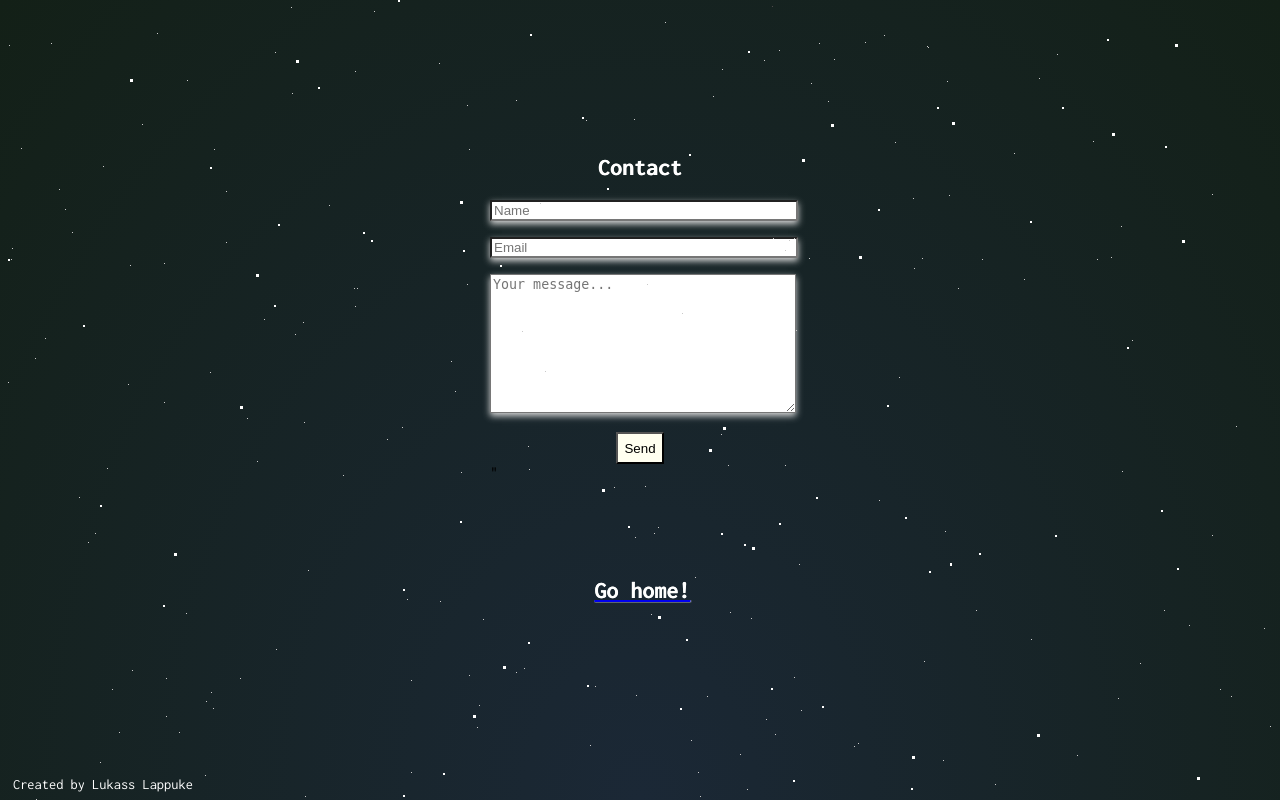
After one commit to 11lll/acount-balance-app, a Flask app: page /contact in a window 1280 px wide. The commit adds this page. Run offline with Flask 2, Linux system fonts and the light colour scheme.

Commit message:
rework forms with wtforms

```diff
--- a/application.py
+++ b/application.py
@@ -1,37 +1,22 @@
 from flask import Flask, redirect, url_for, render_template, request
 import smtplib
 from balance_projection import balance_projection
-from flask_wtf import FlaskForm
-from wtforms import StringField, PasswordField
-from wtforms import StringField, TextAreaField, SubmitField
-from wtforms.validators import InputRequired, Email
+from forms import ContactForm
 
 application = Flask(__name__)
 application.config['SECRET_KEY'] = "Don'tTellAnyone!"
 
-class ContactForm(FlaskForm):                    #https://stackoverflow.com/questions/25324113/email-validation-from-wtform-using-flask
-  name = StringField("name",  [InputRequired("Please enter your name.")], render_kw={"placeholder": "Name"})
-  email = StringField("email",  [InputRequired("Please enter your email address."), Email("This field requires a valid email address")], render_kw={"placeholder": "Email"})
-  message = TextAreaField("message",  [InputRequired("Not including a message would be stupid")], render_kw={"placeholder": "Your message..."})
-  submit = SubmitField("Send")
 
-
-@application.route("/form", methods=["POST", "GET"])
-def form():
-    title = "Thank You!"
-    return render_template("form.html", title=title)
-
-
-
-@application.route("/", methods=["POST", "GET"])
-def home():
+@application.route("/contact", methods=["POST", "GET"])
+def contact():
     form = ContactForm()
 
-    if form.validate_on_submit():
-        req = request.form.get          #https://www.youtube.com/watch?v=lLc_jHkifRc&ab_channel=PrettyPrinted
-        name = req("name")
-        email = req("email")
-        message = req("message")
+    if form.is_submitted():
+        name = form.name.data
+        email = form.email.data
+        message = form.message.data
+
+        # print(f'You have a new message from {name} || {email} \n\n {message}')
 
         msg = f'You have a new message from {name} || {email} \n\n {message}'
 
@@ -40,6 +25,18 @@ def home():
         server.login("fundprojector@gmail.com", "DFtJXuL8ir.60aRPGtlOC")
         server.sendmail("fundprojector@gmail.com", "fundprojector@gmail.com", msg)
         return render_template("form.html", form=form)
+    return render_template("contact.html", form=form)
+
+
+# @application.route("/form", methods=["POST", "GET"])
+# def form():
+#     title = "Thank You!"
+#     return render_template("form.html", title=title)
+
+
+
+@application.route("/", methods=["POST", "GET"])
+def home():
 
     #return "HE!"
     if request.method == "POST":
@@ -61,7 +58,7 @@ def home():
         #print(acc_balance, weekly_expenses, monthly_income, monthly_expenses)
         return redirect(url_for("dataframe", acc_balance=ab, weekly_expenses=we, monthly_income=mi, monthly_expenses=me))
 
-    return render_template("index.html", form=form)
+    return render_template("index.html")
 
 
 @application.route("/dataframe", methods=["GET"])
--- /dev/null
+++ b/forms.py
@@ -0,0 +1,18 @@
+from flask_wtf import FlaskForm
+from wtforms import StringField, TextAreaField, SubmitField, DecimalField
+from wtforms.validators import DataRequired, InputRequired, Email
+
+
+class ContactForm(FlaskForm):                    #https://stackoverflow.com/questions/25324113/email-validation-from-wtform-using-flask
+  name = StringField("name",  [InputRequired("Please enter your name.")], render_kw={"placeholder": "Name"})
+  email = StringField("email", validators=[InputRequired("Please enter your email address."),  Email("This field requires a valid email address")], render_kw={"placeholder": "Email"})
+  message = TextAreaField("message",  [InputRequired("Not including a message would be stupid")], render_kw={"placeholder": "Your message..."})
+  send = SubmitField("Send")
+
+
+class BalanceForm(FlaskForm):
+    accbal = DecimalField("Account Balance", validators=[DataRequired()])
+    moninc = DecimalField("Monthly Income", validators=[DataRequired()])
+    monexp = DecimalField("Monthly Expenses", validators=[DataRequired()])
+    weekexp = DecimalField("Weekly Expenses", validators=[DataRequired()])
+    submit = SubmitField("Generate Report")
--- a/static/styles/main.css
+++ b/static/styles/main.css
@@ -61,7 +61,7 @@ body {
   padding: 2em;
   margin-left: auto;
   margin-right: auto;
-  margin-top: 14vh;
+  margin-top: 15vh;
   outline: 1px solid #3f4832;
   -webkit-box-shadow: 0em 1em 1.5em white;
           box-shadow: 0em 1em 1.5em white;
@@ -137,7 +137,7 @@ h3 {
 
 .contact-section {
   padding: 2em;
-  margin-top: 8em;
+  margin-top: 6em;
   display: -webkit-box;
   display: -ms-flexbox;
   display: flex;
@@ -151,6 +151,16 @@ h3 {
   max-width: 300px;
   margin: 0 auto;
   width: 100%;
+}
+
+.contact-section h1 {
+  text-align: center;
+  color: white;
+  text-shadow: .4px .3px  #ffffff;
+}
+
+.contact-section h1:hover {
+  color: #d3eeda;
 }
 
 .contact-section h2 {
@@ -187,6 +197,25 @@ h3 {
 
 .contact-section input[type="submit"]:hover {
   background-color: var(--main-hover-color);
+}
+
+.contact-section .go-home-btn {
+  margin-top: 6em;
+  margin-left: .3em;
+}
+
+.contact-section .send-box {
+  display: -webkit-box;
+  display: -ms-flexbox;
+  display: flex;
+  margin-left: auto;
+  margin-right: auto;
+  padding: 2em;
+  text-align: center;
+}
+
+.contact-section .message-box {
+  height: 10em;
 }
 
 .thanks-box {
--- a/static/styles/main.scss
+++ b/static/styles/main.scss
@@ -64,7 +64,7 @@ body {
     padding: 2em;
     margin-left: auto;
     margin-right: auto;
-    margin-top: 14vh;
+    margin-top: 15vh;
     outline: 1px solid hsl(85, 18%, 24%);
     box-shadow: 0em 1em 1.5em hsl(0, 0%, 100%);
     //text-align: left;
@@ -160,21 +160,27 @@ h3 {
 
 .contact-section {
     padding: 2em;
-    margin-top: 8em;
+    margin-top: 6em;
     display: flex;
     margin-left: auto;
     margin-right: auto;
     box-sizing: border-box;
 
-    // label[for="name"] {
-    //     display: block;
-    //     width: 100%;
-    // }
     .container{
         max-width: 300px;
         // background-color: black;
         margin: 0 auto;
         width: 100%;
+
+    }
+
+    h1 {
+        text-align: center;
+        color: white;
+        text-shadow: .4px .3px  #ffffff;
+        &:hover {
+            color:hsl(137, 45%, 88%);
+        }
     }
 
     h2 {
@@ -182,6 +188,7 @@ h3 {
         color: white;
         text-shadow: .4px .3px  #ffffff;
     }
+
     label {
         display: block;
         width: 100%;
@@ -210,6 +217,25 @@ h3 {
     }
     input[type="submit"]:hover{
     background-color: var(--main-hover-color);
+    }
+
+    .go-home-btn {
+        margin-top: 6em;
+        margin-left: .3em;
+
+    }
+
+    .send-box {
+        display: flex;
+        margin-left: auto;
+        margin-right: auto;
+        padding: 2em;
+        // width: 7em;
+        text-align: center;
+    }
+
+    .message-box {
+        height: 10em;
     }
 }
 
--- /dev/null
+++ b/templates/contact.html
@@ -0,0 +1,32 @@
+
+{% extends "base.html" %}
+
+{% block content %}
+
+<section class="contact-section">
+    <div class="container">
+        <div class="contact-center">
+            <h2>Contact</h2>
+
+            <form action="" method="POST" enctype="text/plain">
+                {{ form.csrf_token }}
+                {{ form.name }}
+                <p></p>
+                {{ form.email }}
+                <p></p>
+                {{ form.message(class_="message-box") }}
+                <p></p>
+                {{ form.send(class_="send-box") }}"
+            </form>
+
+        </div>
+        <a href="{{ url_for("home")}}">
+            <div class="go-home-btn">
+                <h1>Go home!</h1>
+            </div>
+        </a>
+    </div>
+
+</section>
+
+{% endblock %}
--- a/templates/form.html
+++ b/templates/form.html
@@ -3,9 +3,9 @@
 {% block content %}
     <section class="thanks">
         <div class="thanks-box">
-            <a href="https://fundprojector.com/">
+            <a href="{{ url_for("home")}}">
                 <div class="thanks-message">
-                    <span> Thanks for your message!<span>
+                    <span> Thanks {{ name }} for your message!<span>
                 </div>
             </a>
         </div>
```
Also changed, not shown: templates/index.html (+5 -10 lines), 1 other file.
